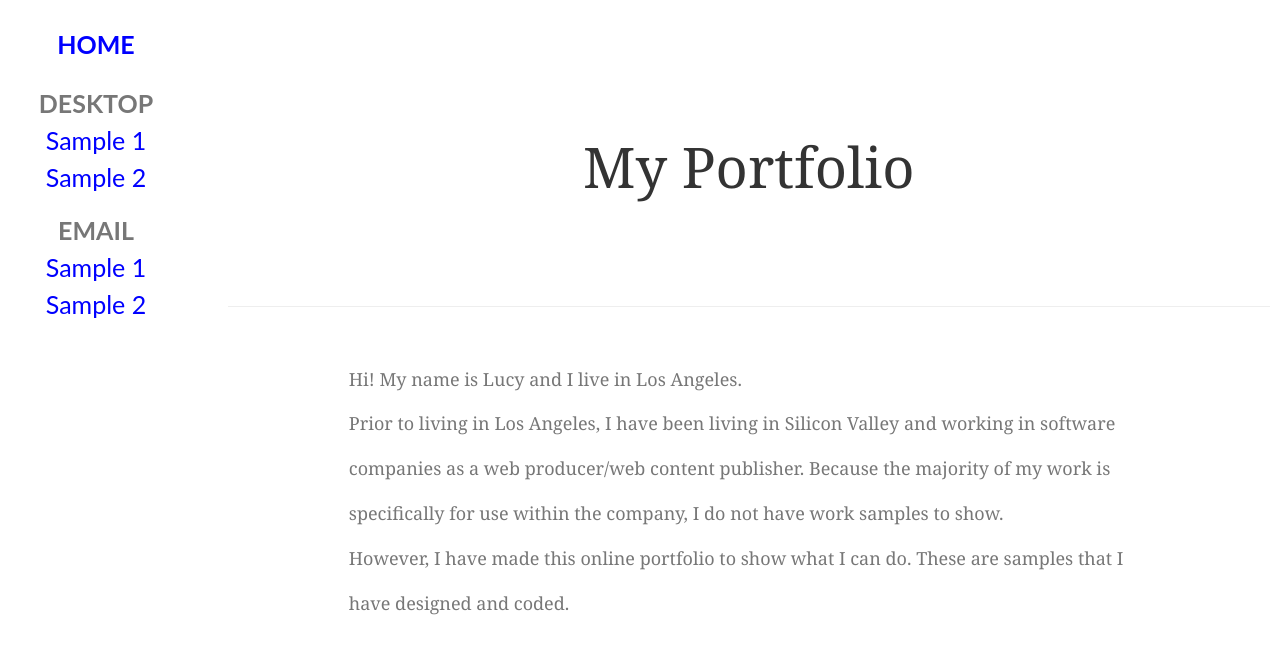
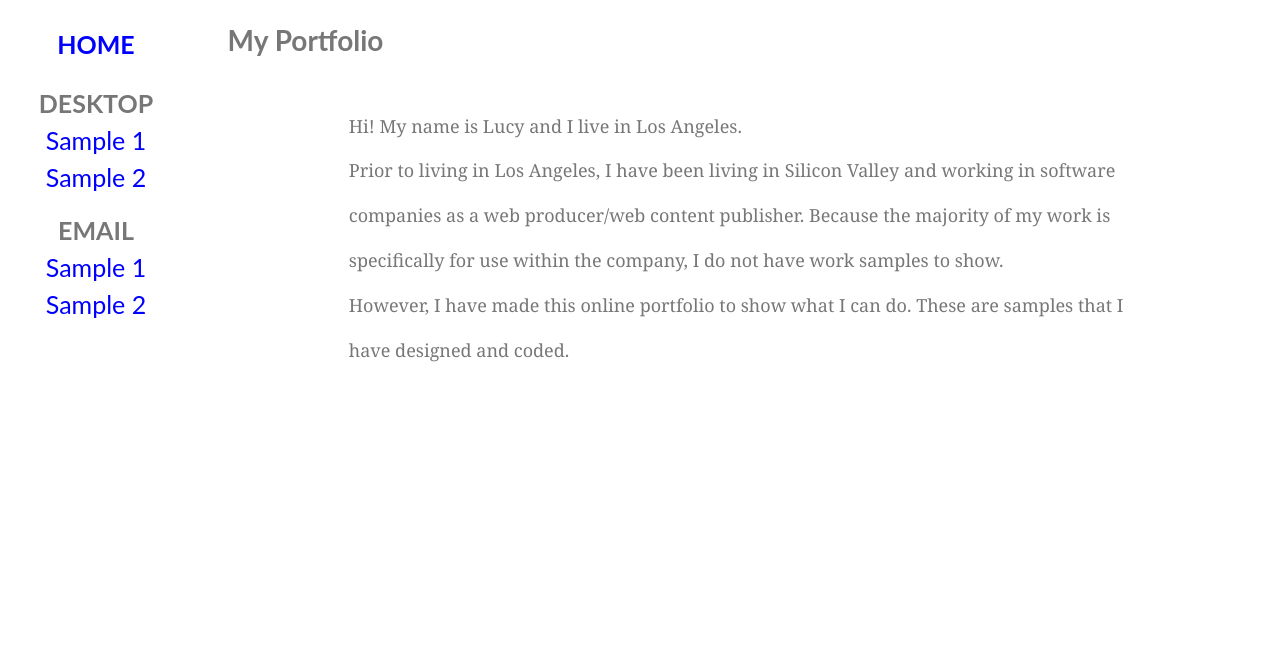
Before and after one commit to nuumu/nuumu.github.io, a Jekyll site: the page built from index.html, in a window 1280 px wide. Shown: the top 654 px of the page. Built offline with Jekyll 4.4.1, drawn with Linux system fonts in a browser that asks for light colours.

Commit message:
Update index.html

```diff
--- a/index.html
+++ b/index.html
@@ -7,7 +7,10 @@ if( screen.width <= 480 ) {
     location.href = '/m-index.html';
 }
 </script>
-<div class="h1">My Portfolio</div>
+
+<div class="header">
+            <h2>My Portfolio</h2>
+        </div>
 
 <section class="contentbox">
 <p class="serif">Hi! My name is Lucy and I live in Los Angeles.</p>
```
